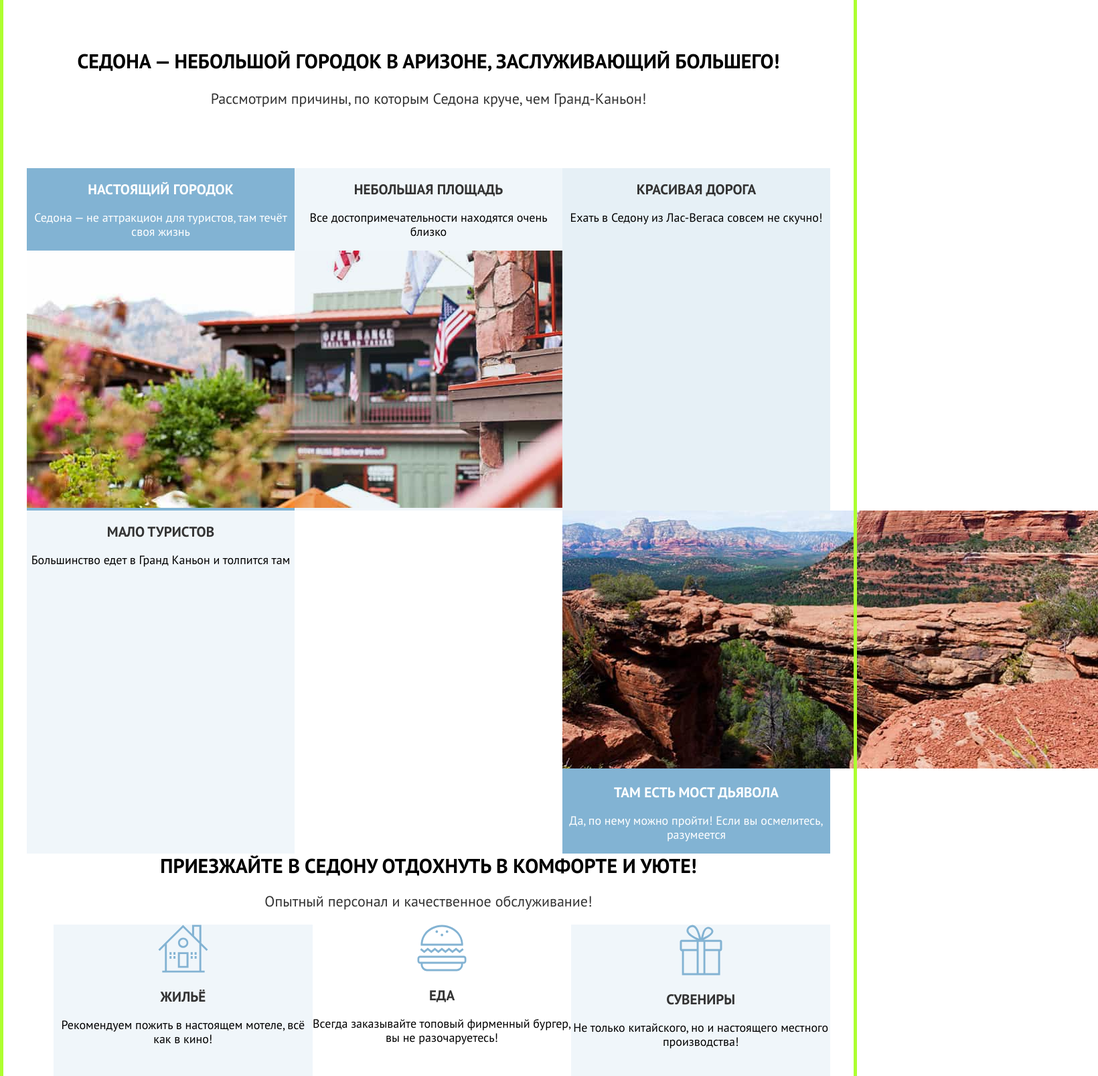
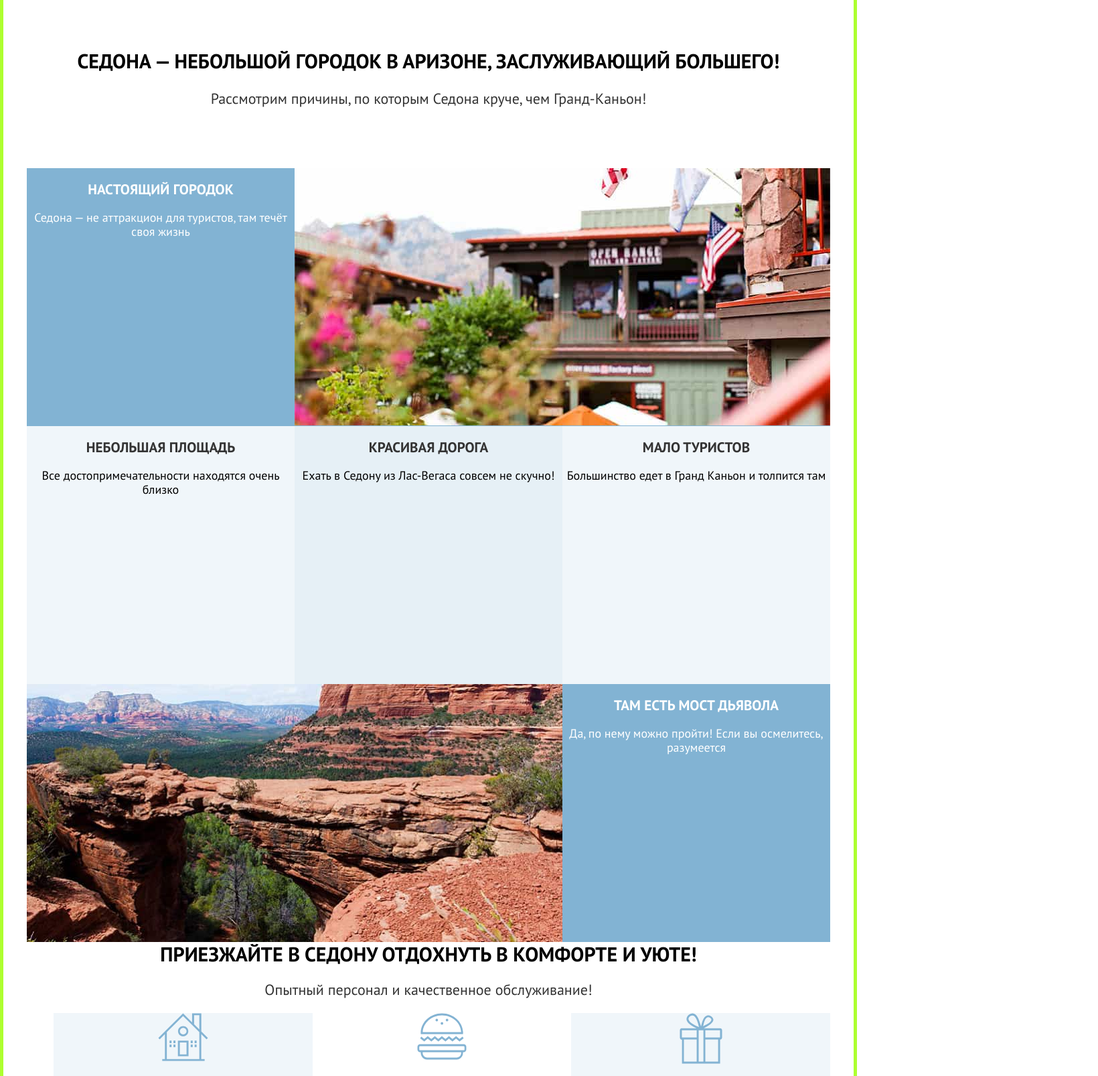
Before and after one commit to htmlacademy-htmlcss/2302197-sedona-36, a plain HTML site: page index.html in a window 1280 px wide. Shown: the part 640-2246 px from the top of the page at 67% size, 1640 px wide, since content can reach past the window. Drawn offline with Linux system fonts and the light colour scheme.

Commit message:
добавляет правки по сетке по преимуществам

```diff
--- a/index.html
+++ b/index.html
@@ -51,8 +51,10 @@
           </div>
           <ul class="advantages-list">
             <li class="advantages-item advantages-item-city">
-              <h3 class="advantages-title advantages-title-big">Настоящий городок</h3>
-              <p class="advantages-description">Седона — не аттракцион для туристов, там течёт своя жизнь</p>
+              <div class="advantages-title-picture">
+                <h3 class="advantages-title advantages-title-big">Настоящий городок</h3>
+                <p class="advantages-description">Седона — не аттракцион для туристов, там течёт своя жизнь</p>
+              </div>
               <img class="photo-1" src="images/residence.jpg" width="800" height="384" alt="Вид на резиденцию">
             </li>
             <li class="advantages-item advantages-item-square">
@@ -69,8 +71,10 @@
             </li>
             <li class="advantages-item advantages-item-bridge">
               <img class="photo-2" src="images/grand-canyon.jpg" width="800" height="385" alt="Вид на большой каньон">
-              <h3 class="advantages-title advantages-title-big">Там есть мост дьявола</h3>
-              <p class="advantages-description">Да, по нему можно пройти! Если вы осмелитесь, разумеется</p>
+              <div class="advantages-title-picture">
+                <h3 class="advantages-title advantages-title-big">Там есть мост дьявола</h3>
+                <p class="advantages-description">Да, по нему можно пройти! Если вы осмелитесь, разумеется</p>
+              </div>
             </li>
           </ul>
         </section>
--- a/styles/styles.css
+++ b/styles/styles.css
@@ -156,20 +156,46 @@ text-transform: uppercase;
 .advantages-item  {
   background-color: rgba(131, 179, 211, 0.12);
   width: 400px;
+  height: 385px;
 }
 
 .advantages-item-road {
 background-color:rgba(131, 179, 211, 0.2);
+width: 400px;
 }
 
 .advantages-item-city {
 background-color: #82B3D3;
 color: #FFFFFF;
+width: 1200px;
+display: flex;
 }
+
+.advantages-title-picture {
+width: 400px;
+}
+
+
+.advantages-title-city {
+
+}
+
+.advantages-item-square {
+
+
+}
+
+.advantages-item-tourist {
+
+
+}
+
 
 .advantages-item-bridge {
   background-color: #82B3D3;
   color: #FFFFFF;
+  width: 1200px;
+  display: flex;
 }
 
 .infrastructure {
```
